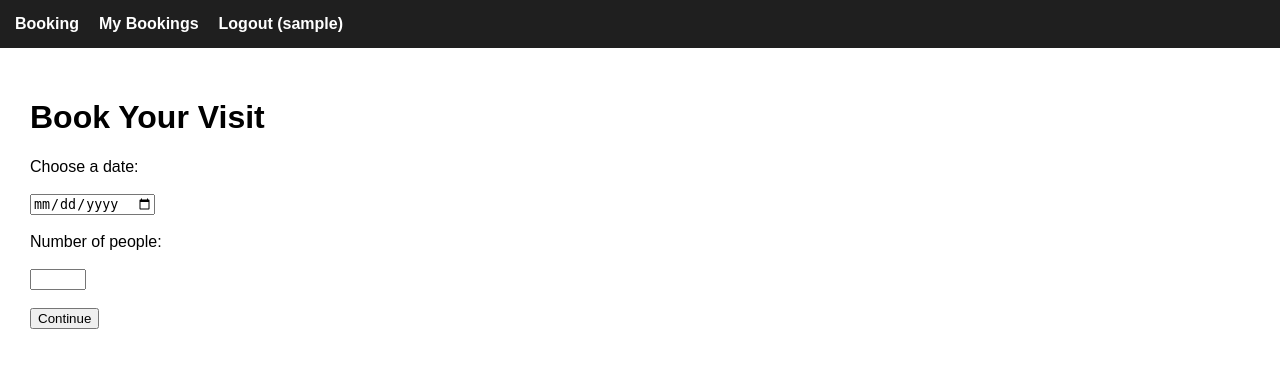
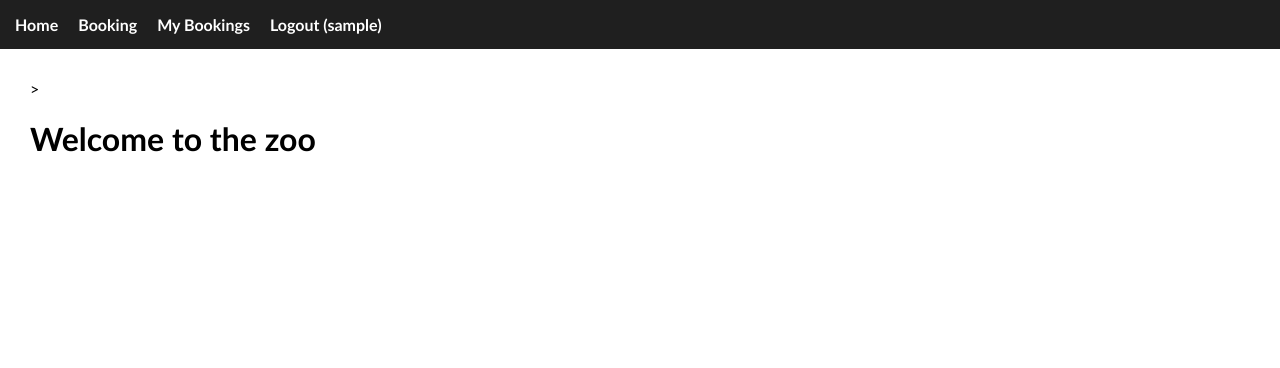
Before and after one commit to benSmith1981/BookingsFLask, a Flask app: page / in a window 1280 px wide. Shown: the top 368 px of the page. Run offline with Flask 3, Linux system fonts and the light colour scheme; the visitor is signed in with stand-in values (Sample User, id 1).

Commit message:
fixed ticket type page layour and storing

```diff
--- a/app.py
+++ b/app.py
@@ -9,6 +9,10 @@ app.secret_key = "SECRET123"   # Change this in production
 # Helper: get database connection
 def get_db():
     return sqlite3.connect("booking.db", check_same_thread=False)
+
+@app.route("/")
+def home():
+    return render_template("home.html")
 
 @app.route("/register", methods=["GET", "POST"])
 def register():
@@ -45,24 +49,40 @@ def login():
 def init_db():
     conn = sqlite3.connect("booking.db")
     c = conn.cursor()
-    # Create users table
+    # Users table
     c.execute("""
-        CREATE TABLE IF NOT EXISTS users(
-            id INTEGER PRIMARY KEY AUTOINCREMENT,
-            username TEXT UNIQUE NOT NULL,
-            password TEXT NOT NULL
-        )
+    CREATE TABLE IF NOT EXISTS users(
+        id INTEGER PRIMARY KEY AUTOINCREMENT,
+        username TEXT UNIQUE NOT NULL,
+        password TEXT NOT NULL
+    )
     """)
-    # Create bookings table
+
+    # Ticket types table
     c.execute("""
-        CREATE TABLE IF NOT EXISTS bookings(
-            id INTEGER PRIMARY KEY AUTOINCREMENT,
-            user_id INTEGER,
-            people INTEGER,
-            date TEXT,
-            FOREIGN KEY (user_id) REFERENCES users(id)
-        )
+    CREATE TABLE IF NOT EXISTS ticket_types(
+        ticket_id INTEGER PRIMARY KEY AUTOINCREMENT,
+        type TEXT NOT NULL,
+        cost INTEGER NOT NULL
+    )
     """)
+
+    # Bookings table
+    c.execute("""
+    CREATE TABLE IF NOT EXISTS bookings(
+        booking_id INTEGER PRIMARY KEY AUTOINCREMENT,
+        user_id INTEGER NOT NULL,
+        ticket_id INTEGER NOT NULL,
+        people INTEGER NOT NULL,
+        date TEXT NOT NULL,
+        FOREIGN KEY (user_id) REFERENCES users(id),
+        FOREIGN KEY (ticket_id) REFERENCES ticket_types(ticket_id)
+    )
+    """)
+    c.execute("INSERT INTO ticket_types (type, cost) VALUES ('Adult', 30)")
+    c.execute("INSERT INTO ticket_types (type, cost) VALUES ('Child', 20)")
+    c.execute("INSERT INTO ticket_types (type, cost) VALUES ('Student', 20)")
+
     conn.commit()
     conn.close()
 
@@ -76,28 +96,47 @@ def my_bookings():
     rows = c.fetchall()
     return render_template("bookings.html", bookings=rows)
 
-@app.route("/", methods=["GET", "POST"])
+@app.route("/booking", methods=["GET", "POST"])
 def booking():
     # must be logged in
     if "user_id" not in session:
         return redirect("/login")
+
     if request.method == "POST":
         selected_date = request.form["date"]
-        people = int(request.form["people"])
-
-        # Validation
-        if people < 1 or people > 10:
-            return "Guest number must be between 1 and 10"
+        adults = int(request.form["adults"])
+        children = int(request.form["children"])
+        students = int(request.form["students"])
 
         db = get_db()
         c = db.cursor()
-        c.execute("""
-            INSERT INTO bookings (user_id, date, people)
-            VALUES (?, ?, ?)
-        """, (session["user_id"], selected_date, people))
+
+        # Insert each ticket type separately if > 0
+        if adults > 0:
+            c.execute("""
+                INSERT INTO bookings (user_id, ticket_id, people, date)
+                VALUES (?, ?, ?, ?)
+            """, (session["user_id"], 1, adults, selected_date))  # 1 = Adults
+
+        if children > 0:
+            c.execute("""
+                INSERT INTO bookings (user_id, ticket_id, people, date)
+                VALUES (?, ?, ?, ?)
+            """, (session["user_id"], 2, children, selected_date))  # 2 = Children
+
+        if students > 0:
+            c.execute("""
+                INSERT INTO bookings (user_id, ticket_id, people, date)
+                VALUES (?, ?, ?, ?)
+            """, (session["user_id"], 3, students, selected_date))  # 3 = Students
+
         db.commit()
 
-        return render_template("confirm.html", date=selected_date, people=people)
+        total_people = adults + children + students
+
+        return render_template("confirm.html",
+                               date=selected_date,
+                               people=total_people)
 
     return render_template("booking.html")
 
--- /dev/null
+++ b/static/styles.css
@@ -0,0 +1,104 @@
+body {
+    font-family: Arial, sans-serif;
+    margin: 0;
+}
+
+/* Navigation bar styling */
+nav {
+    background: #1f1f1f;
+    color: white;
+    padding: 15px;
+}
+
+nav ul {
+    list-style: none;
+    margin: 0;
+    padding: 0;
+    display: flex;
+    gap: 20px;
+}
+
+nav ul li {
+    display: inline-block;
+}
+
+nav a {
+    color: white;
+    text-decoration: none;
+    font-size: 16px;
+    font-weight: bold;
+}
+
+nav a:hover {
+    text-decoration: underline;
+}
+
+.container {
+    padding: 30px;
+}
+table {
+width: 100%;               /* Full width layout */
+max-width: 600px;          /* Prevent it from being too wide */
+border-collapse: separate;
+border-spacing: 12px 16px; /* Row/column spacing */
+font-family: Arial, sans-serif;
+}
+
+body {
+    font-family: Calibri, sans-serif;
+}
+
+.booking-container {
+    display: grid;
+    grid-template-columns: 1fr 1fr ;
+    gap: 50px;
+    max-width: 900px;
+    margin: 40px auto;
+}
+/* input[type="date"],
+input[type="number"] {
+    width: 100%;
+    padding: 10px;
+    margin-top: 5px;
+    font-size: 12pt;
+    border: 2px solid #ccc;
+    border-radius: 4px;
+    box-sizing: border-box;
+} */
+
+
+/*
+h2 {
+    font-size: 18pt;
+    margin-bottom: 10px;
+}
+
+label {
+    font-size: 12pt;
+    font-weight: bold;
+    margin-top: 15px;
+}
+
+
+
+.calendar-box {
+    border: 2px solid #ccc;
+    padding: 20px;
+    text-align: center;
+    width: 260px;
+}
+
+.purchase-btn {
+    background-color: #727787;
+    color: white;
+    padding: 12px 25px;
+    border: none;
+    border-radius: 4px;
+    font-size: 14pt;
+    cursor: pointer;
+}
+
+.btn-container {
+    text-align: center;
+    margin-top: 40px;
+} */
--- a/templates/base.html
+++ b/templates/base.html
@@ -2,46 +2,8 @@
 <html>
 <head>
     <title>{{ title if title else "Zoo Booking System" }}</title>
-    <style>
-        body {
-            font-family: Arial, sans-serif;
-            margin: 0;
-        }
+    <link rel="stylesheet" type="text/css" href="{{ url_for('static', filename='styles.css') }}">
 
-        /* Navigation bar styling */
-        nav {
-            background: #1f1f1f;
-            color: white;
-            padding: 15px;
-        }
-
-        nav ul {
-            list-style: none;
-            margin: 0;
-            padding: 0;
-            display: flex;
-            gap: 20px;
-        }
-
-        nav ul li {
-            display: inline-block;
-        }
-
-        nav a {
-            color: white;
-            text-decoration: none;
-            font-size: 16px;
-            font-weight: bold;
-        }
-
-        nav a:hover {
-            text-decoration: underline;
-        }
-
-        .container {
-            padding: 30px;
-        }
-    </style>
 </head>
 
 <body>
@@ -49,7 +11,8 @@
     <!-- Navigation Bar -->
     <nav>
         <ul>
-            <li><a href="/">Booking</a></li>
+            <li><a href="/">Home</a></li>
+            <li><a href="/booking">Booking</a></li>
             <li><a href="/my-bookings">My Bookings</a></li>
 
             {% if session.get('user_id') %}
--- a/templates/booking.html
+++ b/templates/booking.html
@@ -3,13 +3,33 @@
 <h1>Book Your Visit</h1>
 
 <form method="POST">
-    <label for="date">Choose a date:</label><br><br>
-    <input type="date" name="date" required><br><br>
+    <div class="booking-container">
+        <div >
+            <h2>Choose a ticket type</h2>
 
-    <label for="people">Number of people:</label><br><br>
-    <input type="number" name="people" min="1" max="10" required><br><br>
+            <label>Adults £30</label>
+            <input type="number" name="adults" min="1" max="10" value="1">
+            <br><br>
+            <label>Children £20</label>
+            <input type="number" name="children" min="0" max="10" value="1">
+            <br><br>
+            <label>Students £20</label>
+            <input type="number" name="students" min="0" max="10" value="0">
+        </div>
+        <div>
+            <h2>Choose a date</h2>
+            <div class="calendar-box">
+                <input type="date" id="date" name="date" required>
+            </div>
+        </div>
 
-    <button type="submit">Continue</button>
+
+
+    </div>
+
+    <div class="btn-container">
+        <button class="purchase-btn">Purchase Ticket</button>
+    </div>
 </form>
 
 {% endblock %}
--- /dev/null
+++ b/templates/home.html
@@ -0,0 +1,6 @@
+{% extends "base.html" %}
+{% block content %}>
+    <h1>
+        Welcome to the zoo
+    </h1>
+{% endblock %}
```
Also changed, not shown: booking.db (added).
